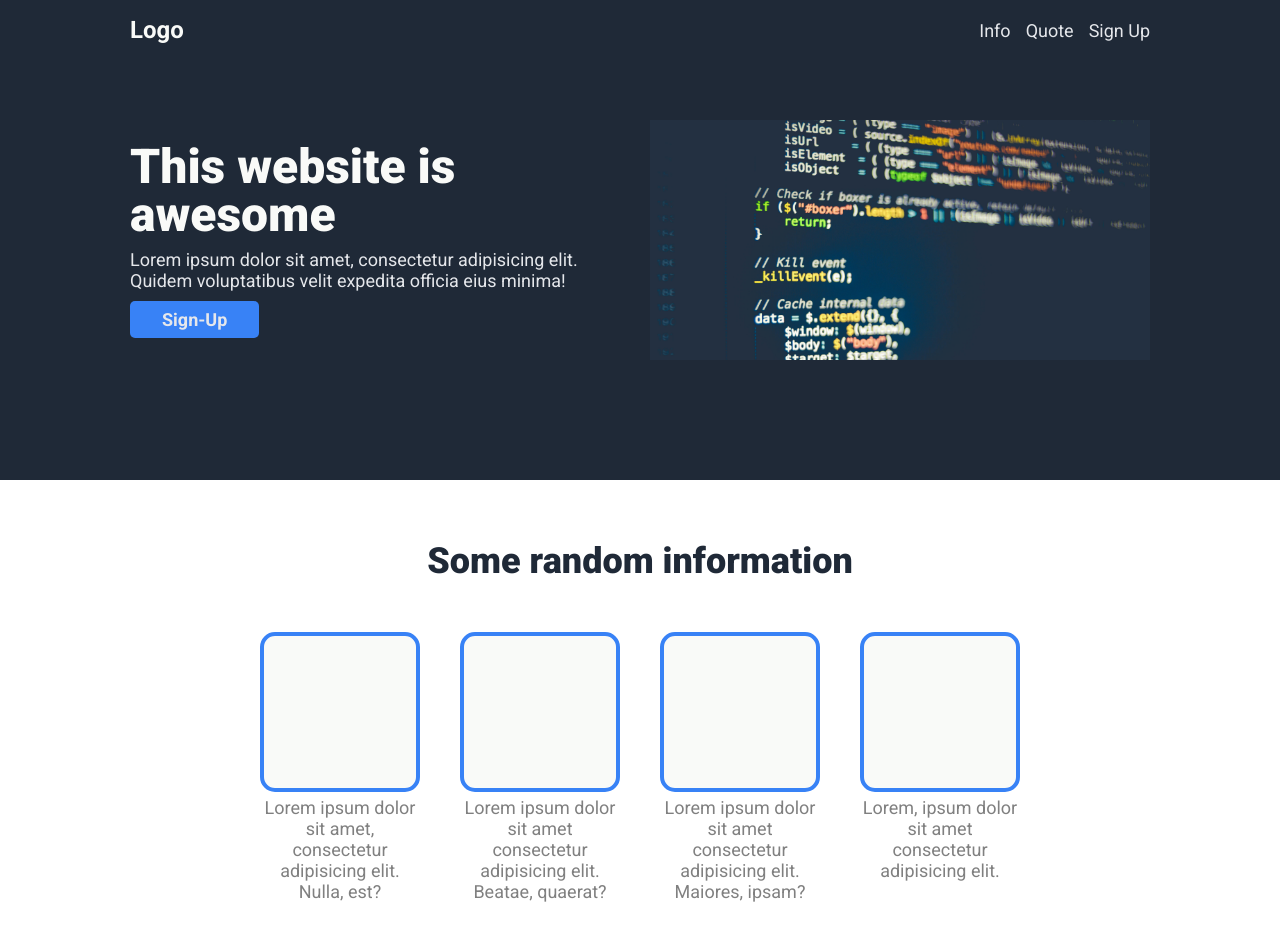
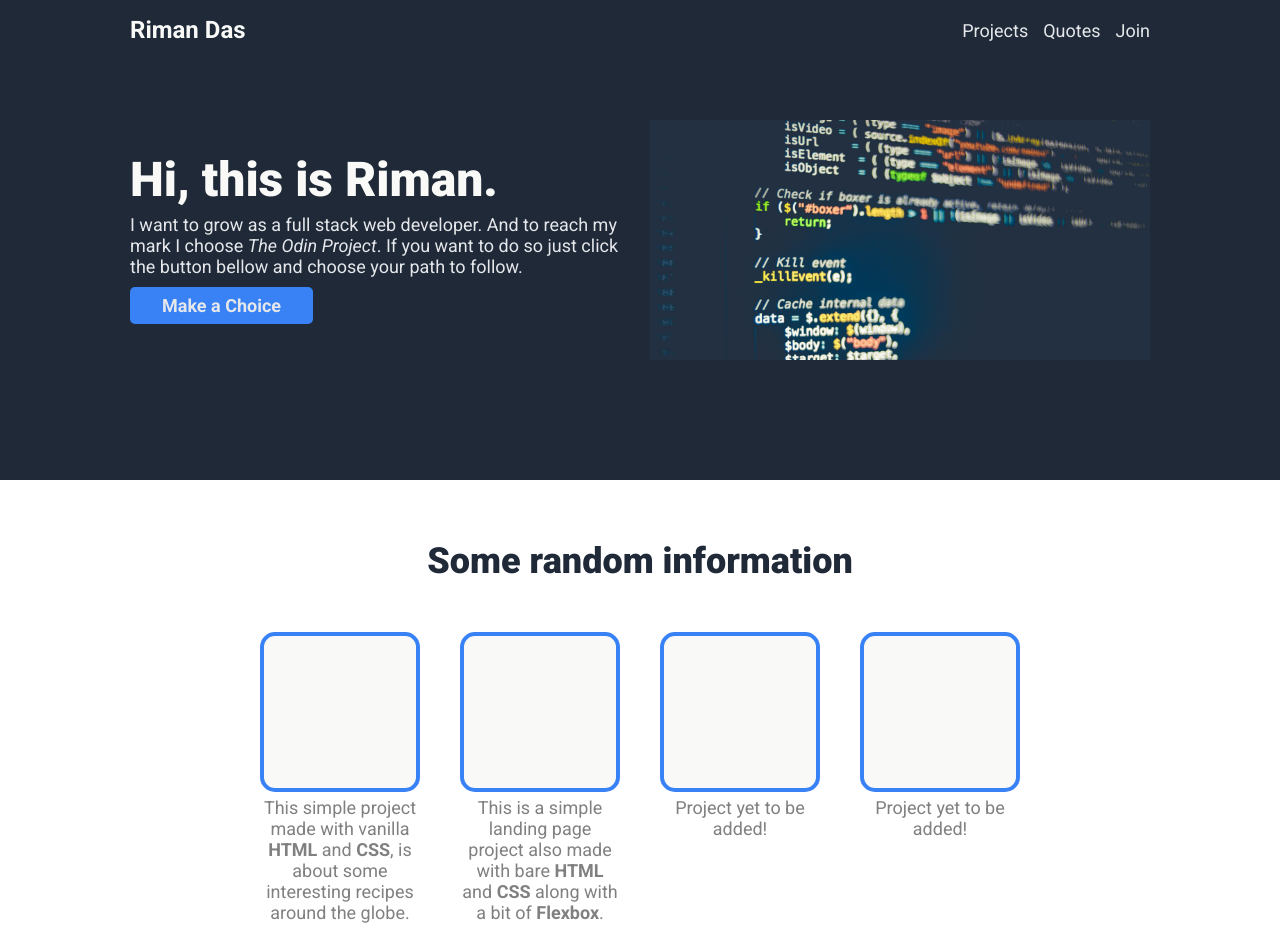
Before and after one commit to rimanz/landing-page, a plain HTML site: page index.html in a window 1280 px wide. Shown: the top 952 px of the page. Drawn offline with Linux system fonts and the light colour scheme.

Commit message:
Update page content

```diff
--- a/index.html
+++ b/index.html
@@ -4,7 +4,7 @@
     <meta charset="UTF-8">
     <meta name="viewport" content="width=device-width, initial-scale=1.0">
     <link rel="stylesheet" href="style.css">
-    <title>Landing Page</title>
+    <title>Riman Das | Landing Page</title>
 </head>
 <body>
     <header>
@@ -12,19 +12,19 @@
             <!-- Navbar -->
             <nav>
                 <ul class="nav-links">
-                    <li class="logo"><a href="#">Logo</a></li>
-                    <li><a href="#info">Info</a></li>
-                    <li><a href="#quote">Quote</a></li>
-                    <li><a href="#cta">Sign Up</a></li>
+                    <li class="logo"><a href="#">Riman Das</a></li>
+                    <li><a href="#info">Projects</a></li>
+                    <li><a href="#quote">Quotes</a></li>
+                    <li><a href="#cta">Join</a></li>
                 </ul>
             </nav>
 
             <!-- Hero Section -->
              <section class="hero">
                 <div>
-                    <h1>This website is awesome</h1>
-                    <p>Lorem ipsum dolor sit amet, consectetur adipisicing elit. Quidem voluptatibus velit expedita officia eius minima!</p>
-                    <div class="button">Sign-Up</div>
+                    <h1>Hi, this is Riman.</h1>
+                    <p>I want to grow as a full stack web developer. And to reach my mark I choose <em>The Odin Project</em>. If you want to do so just click the button bellow and choose your path to follow.</p>
+                    <div class="button">Make a Choice</div>
                 </div>
 
                 <div class="hero-image"></div>
@@ -40,19 +40,19 @@
             <div class="grid">
                 <div class="card">
                     <div class="thumb"></div>
-                    <div class="caption">Lorem ipsum dolor sit amet, consectetur adipisicing elit. Nulla, est?</div>
+                    <div class="caption">This simple project made with vanilla <b>HTML</b> and <b>CSS</b>, is about some interesting recipes around the globe.</div>
                 </div>
                 <div class="card">
                     <div class="thumb"></div>
-                    <div class="caption">Lorem ipsum dolor sit amet consectetur adipisicing elit. Beatae, quaerat?</div>
+                    <div class="caption">This is a simple landing page project also made with bare <b>HTML</b> and <b>CSS</b> along with a bit of <b>Flexbox</b>.</div>
                 </div>
                 <div class="card">
                     <div class="thumb"></div>
-                    <div class="caption">Lorem ipsum dolor sit amet consectetur adipisicing elit. Maiores, ipsam?</div>
+                    <div class="caption">Project yet to be added!</div>
                 </div>
                 <div class="card">
                     <div class="thumb"></div>
-                    <div class="caption">Lorem, ipsum dolor sit amet consectetur adipisicing elit.</div>
+                    <div class="caption">Project yet to be added!</div>
                 </div>
             </div>
         </div>
@@ -73,17 +73,17 @@
         <div class="container">
             <div class="cta-box">
                 <div class="cta-text">
-                    <h3>Call to Action! It's time!</h3>
+                    <h3>Choose your path! And grow as a dev!</h3>
                     <p>Lorem ipsum dolor sit, amet consectetur adipisicing elit. Fugiat, deleniti.</p>
                 </div>
-                <div class="button cta-button">Sign Up</div>
+                <div class="button cta-button">Make a Choice</div>
             </div>
         </div>
      </section>
 
      <footer>
         <div class="container">
-            <p class="footer-text">Coded by Riman Das as an asignment for The Odin Project.</p>
+            <p class="footer-text">Copyright &copy; Riman Das 2024</p>
         </div>
      </footer>
 </body>
```
